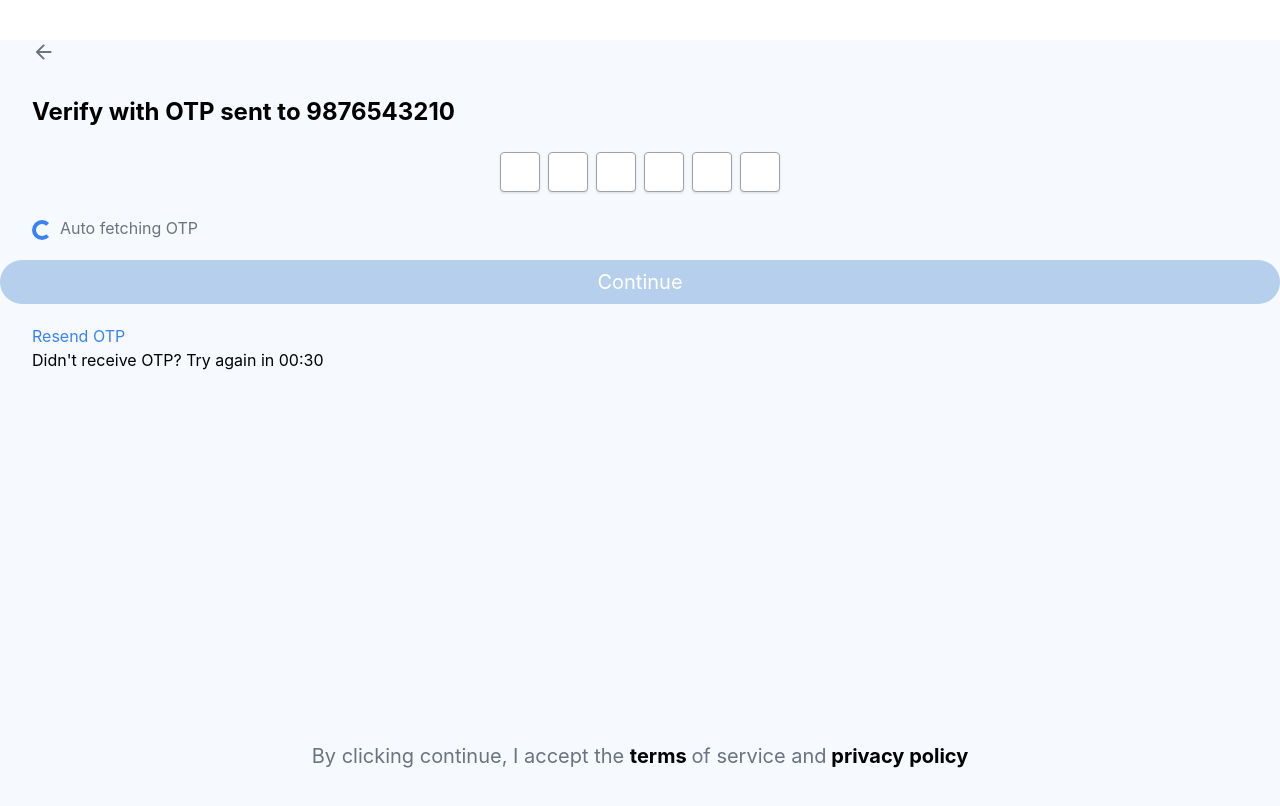
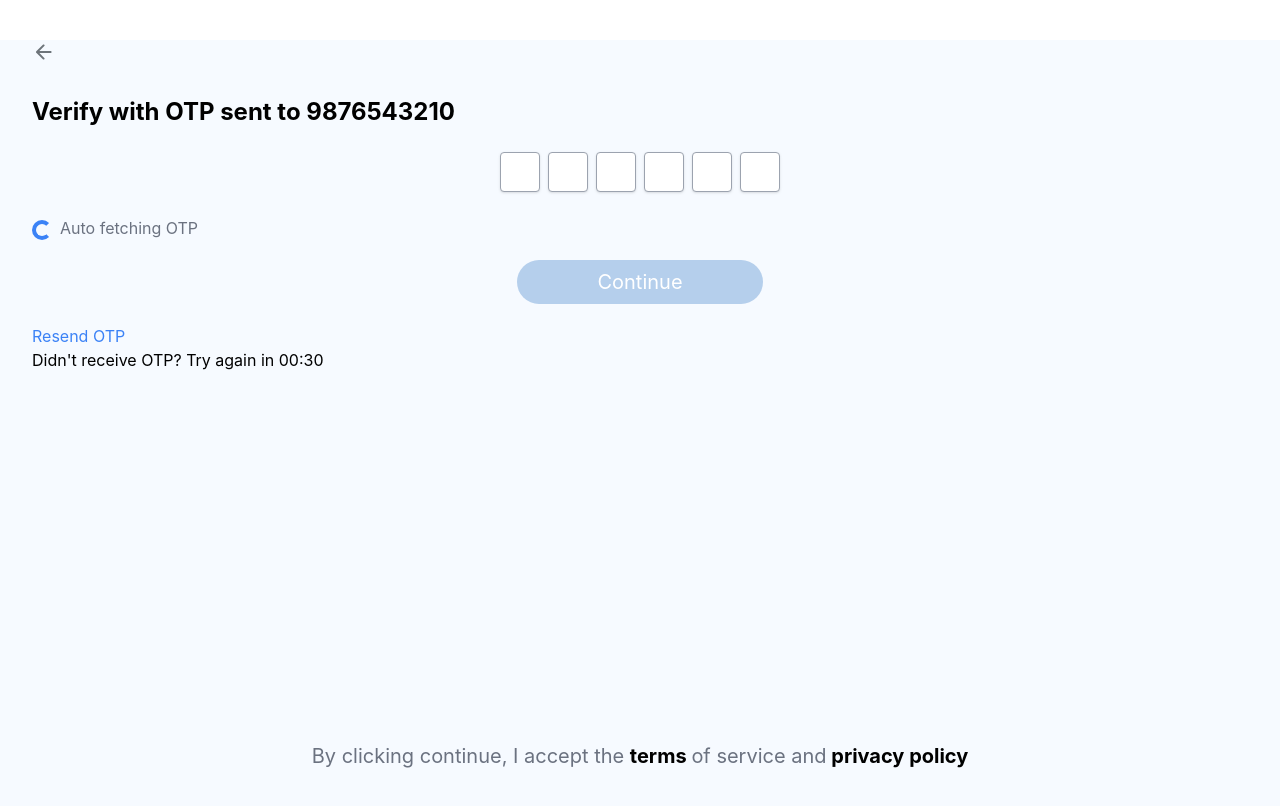
Before and after one commit to Ashish558/ivory-fe, a React (Create React App) app: page /otp in a window 1280 px wide. Shown: the top 806 px of the page. Built offline with nearby package versions, Linux system fonts and the light colour scheme.

Commit message:
worked with otp field cursor movement on keyboad key  and continue button

```diff
--- a/src/pages/Login/Otp.jsx
+++ b/src/pages/Login/Otp.jsx
@@ -1,9 +1,10 @@
 import React,{ useState } from 'react';
+import { useEffect } from 'react';
 import { Link,useLocation,useNavigate } from 'react-router-dom';
 import back from "../../assets/Back.svg";
 import "./Otp.module.css";
 const Otp = () => {
-    const [ otp, setOtp ] = useState(false);
+    const [ otp, setOtp ] = useState([]);
      const locaion = useLocation();
      const NewLocation = useLocation();
       const from = locaion.state?.from || "/login";
@@ -11,7 +12,9 @@ const Otp = () => {
      const goBack = () => {
        navigate(from, { replace: true });
   };
-  const handleNextInput = (e) => {
+
+  const handleOpt = (e) => {
+    e.preventDefault();
      if (e.keyCode === 39) {
       e.target.nextElementSibling.focus();
     }
@@ -19,8 +22,16 @@ const Otp = () => {
       e.target.previousElementSibling.focus();
 
     }
+    const { name,value } = e.target;
+    const otpValues = { ...otp,[name]: value }
+    if (value.length === 0) {
+      delete otpValues[name];
+    }
 
+    setOtp(otpValues);
   }
+  const otpValuesArray = Object.values(otp);
+
     return (
       <div className="h-screen" style={{ background: "rgb(211, 230, 254,.2)" }}>
         <div className="topAppBar mt-10 ml-8">
@@ -34,44 +45,52 @@ const Otp = () => {
           <h1 className="text-2xl font-bold ml-8">
             Verify with OTP sent to 9876543210
           </h1>
-          <form id="otp" className="flex flex-row mx-auto  mt-5">
+          <form className="flex flex-col" onKeyUp={handleOpt}>
+            <div className="flex flex-row mx-auto  mt-5">
               <input
                 className="m-1 border border-gray-400 shadow h-10 w-10 text-center form-control rounded   focus:ring-blue-500 focus:outline-none focus:ring text-lg font-semibold text-gray-500 caret-blue-500"
-              type="number"
+                type="text"
+                name="filed1"
                 maxlength="1"
-              onKeyUp={(e) => handleNextInput(e)}
+
               />
               <input
                 className="m-1 border border-gray-400 shadow h-10 w-10 text-center form-control rounded   focus:ring-blue-500 focus:outline-none focus:ring text-lg font-semibold text-gray-500 caret-blue-500"
-              type="number"
+                type="text"
+                name="filed2"
                 maxlength="1"
-              onKeyUp={(e) => handleNextInput(e)}
+
               />
               <input
                 className="m-1 border border-gray-400 shadow h-10 w-10 text-center form-control rounded   focus:ring-blue-500 focus:outline-none focus:ring text-lg font-semibold text-gray-500 caret-blue-500"
-              type="number"
+                type="text"
+                name="filed3"
                 maxlength="1"
-              onKeyUp={(e) => handleNextInput(e)}
+
               />
               <input
                 className="m-1 border border-gray-400 shadow h-10 w-10 text-center form-control rounded   focus:ring-blue-500 focus:outline-none focus:ring text-lg font-semibold text-gray-500 caret-blue-500"
-              type="number"
+                type="text"
+                name="filed4"
                 maxlength="1"
-              onKeyUp={(e) => handleNextInput(e)}
+
               />
               <input
                 className="m-1 border border-gray-400 shadow h-10 w-10 text-center form-control rounded   focus:ring-blue-500 focus:outline-none focus:ring text-lg font-semibold text-gray-500 caret-blue-500"
-              type="number"
+                type="text"
+                name="filed5"
                 maxlength="1"
-              onKeyUp={(e) => handleNextInput(e)}
+
               />
               <input
                 className="m-1 border border-gray-400 shadow h-10 w-10 text-center form-control rounded   focus:ring-blue-500 focus:outline-none focus:ring text-lg font-semibold text-gray-500 caret-blue-500"
-              type="number"
+                type="text"
+                name="filed6"
                 maxlength="1"
-              onKeyUp={(e) => handleNextInput(e)}
+
               />
-          </form>
+            </div>
+            {otpValuesArray.length < 1 && (
               <div className="flex ml-8 mt-5">
                 <span>
                   <div className="flex items-center justify-center">
@@ -81,10 +100,12 @@ const Otp = () => {
                     ></div>
                   </div>
                 </span>
+
                 <p className="text-gray-500">Auto fetching OTP</p>
               </div>
-        </div>
-        {otp ? (
+            )}
+
+            {otpValuesArray.length === 6 ? (
               <Link
                 to="/signup"
                 state={{ from: NewLocation }}
@@ -101,6 +122,8 @@ const Otp = () => {
                 Continue
               </Link>
             )}
+          </form>
+        </div>
 
         <Link to="/resend" className="text-blue-500 ml-8">
           {" "}
```
Lines whose indentation alone changed are shown as unchanged.
